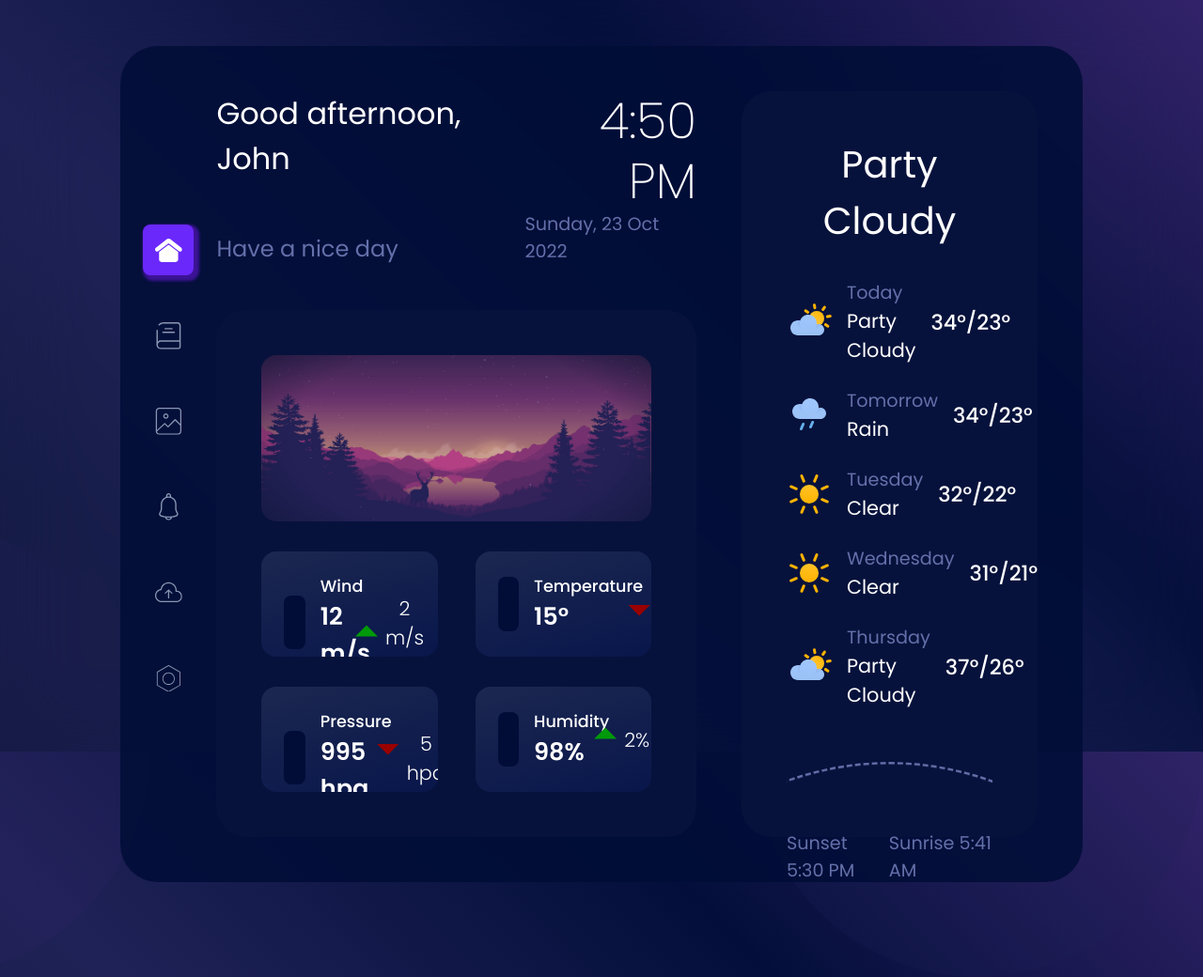
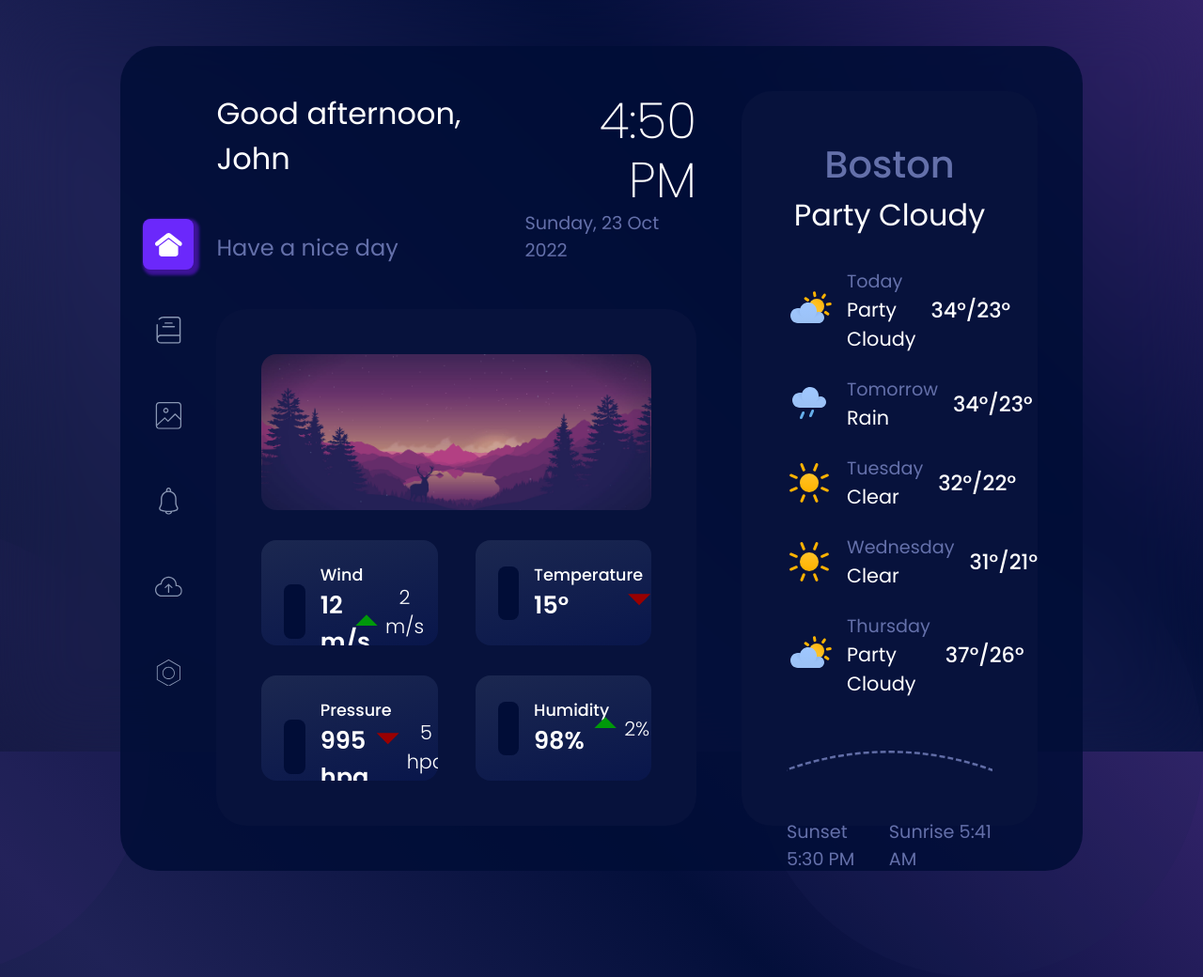
Before and after one commit to VipersEye/Weather-App, a website built with webpack: page src/index.html in a window 1280 px wide. Shown: the whole page at 94% size. Built offline with nearby package versions, Linux system fonts and the light colour scheme; no server answers; files whose address does not match are found by name.

Commit message:
Add city of user to the app

```diff
--- a/src/assets/styles/main.css
+++ b/src/assets/styles/main.css
@@ -441,10 +441,17 @@ body::after {
     border-radius: 2rem;
 }
 
+.forecast__city {
+    font-size: 2.5rem;
+    color: var(--text-clr-secondary);
+    font-weight: var(--fw-medium);
+    text-align: center;
+}
+
 .forecast__header {
     margin-bottom: 2rem;
 
-    font-size: 2.5rem;
+    font-size: 2rem;
     color: var(--text-clr-primary);
     font-weight: var(--fw-regular);
     text-transform: capitalize;
@@ -626,7 +633,7 @@ body::after {
     color: var(--text-clr-secondary);
 }
 
-@keyframes ticking {
+/* @keyframes ticking {
     from {
         opacity: 1;
     }
@@ -735,7 +742,7 @@ body::after {
     to {
         transform: rotate(360deg);
     }
-}
+} */
 
 .slide-up {
     opacity: 0;
--- a/src/index.html
+++ b/src/index.html
@@ -132,7 +132,8 @@
                         <div class="header__date-time">
                             <time>
                                 <span id="hours">8</span><span id="delimiter" class="header__time-delimiter">:</span><span id="minutes">21</span>
-                            </time> <span id="timeOfDay">pm</span></div>
+                            </time> <span id="timeOfDay">pm</span>
+                        </div>
                         <span class="header__date-day">
                             <span id="day">Tuesday</span>, <span id="date">06</span> <span id="month">Sep</span> <span id="year">2022</span>
                         </span>
@@ -271,6 +272,7 @@
                 </section>
 
                 <aside class="forecast">
+                    <h2 class="forecast__city" id="current-city">Boston</h2>
                     <h3 class="forecast__header" id="current-weather">party cloudy</h3>
                     <div class="forecast__content">
 
--- a/src/modules/AppWeather.js
+++ b/src/modules/AppWeather.js
@@ -97,6 +97,7 @@ export default class AppWeather {
     }
 
     async updateForecastWeather() {
+        document.querySelector('#current-city').textContent = this.weatherData.city;
         document.querySelector('#current-weather').textContent = this.weatherData.current.weather;
 
         for (let dayData of this.weatherData.forecast) {
@@ -335,6 +336,7 @@ export default class AppWeather {
             };
 
             let weatherData = {
+                city: currentWeatherData.name,
                 date: new Date(),
                 units: {
                     temperature: {
```
